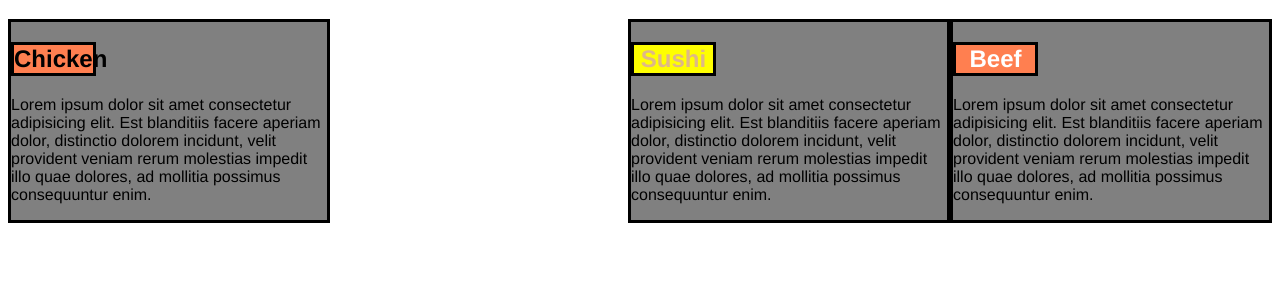
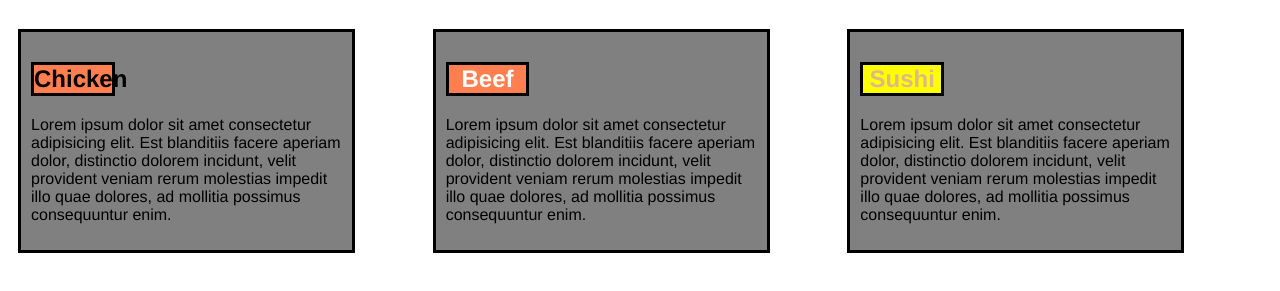
Before and after one commit to mdyagual/WebDevFtCoursera, a plain HTML site: page assignment-2/index.html in a window 1280 px wide. Shown: the part 61-352 px from the top of the page. Drawn offline with Linux system fonts and the light colour scheme.

Commit message:
Putting divs side by side

```diff
--- a/assignment-2/index.html
+++ b/assignment-2/index.html
@@ -5,7 +5,7 @@
     <meta charset="UTF-8">
     <title>Assignment 2</title>
     <h1>Our Menu</h1>
-
+    <div class='main'>
             <div class='first'>
                 <span>
                     <h2 class='m1'>Chicken</h2>
@@ -24,6 +24,7 @@
                     <p>Lorem ipsum dolor sit amet consectetur adipisicing elit. Est blanditiis facere aperiam dolor, distinctio dolorem incidunt, velit provident veniam rerum molestias impedit illo quae dolores, ad mollitia possimus consequuntur enim.</p>
                 </span>
             </div>
+    </div>
 
 </head>
 <body>
--- a/assignment-2/styles.css
+++ b/assignment-2/styles.css
@@ -1,5 +1,6 @@
 body{
     font-family: 'Franklin Gothic Medium', 'Arial Narrow', Arial, sans-serif;
+    align-items: center;
 }
 h1{
     text-align: center;
@@ -12,10 +13,13 @@ h2{
 }
 
 div{
-    width: 25%;
+    width: 75%;
     border-style: solid;
     border-color: black;
     background-color: gray;
+
+    padding: 10px;
+    margin: 0px;
 }
 
 .m1{
@@ -23,6 +27,7 @@ div{
     background-color: coral;
     border-style: solid;
     border-color: black;
+
 }
 
 .m2{
@@ -40,16 +45,10 @@ div{
 }
 
 
-
-.first{
-    float: left;
+.main{
+    width: auto;
+    background-color: white;
+    border-style: none;
+    display: grid;
+    grid-template-columns:  1fr 1fr 1fr;
 }
-
-
-.second{
-    float: right;
-}
-
-.third{
-    float: right;
-}
```
Lines whose indentation alone changed are shown as unchanged.
